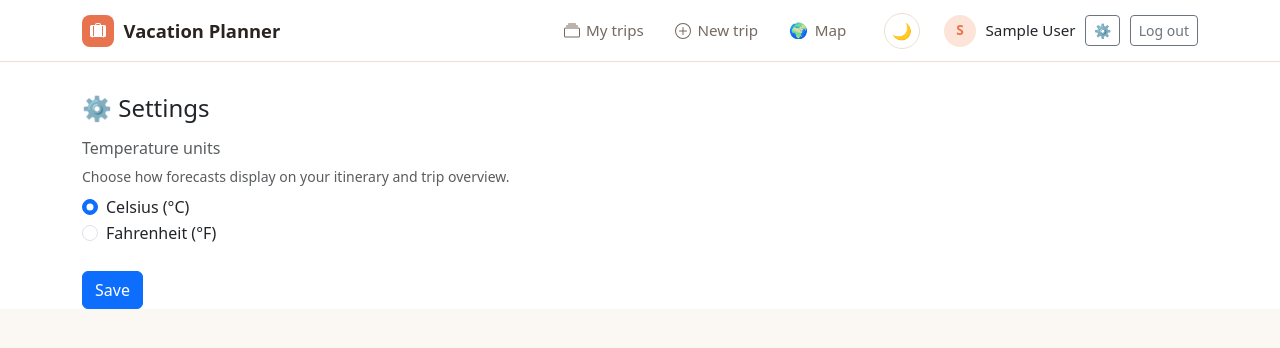
After one commit to jsoash-home/Trip-Planner, a Flask app: page /settings in a window 1280 px wide. The commit adds this page. Shown: the top 348 px of the page. Run offline with Flask 3, Linux system fonts and the light colour scheme; the visitor is signed in with stand-in values (Sample User, id 1); data that the repository does not hold is empty; parts of the project's set-up code (start-up, migrations or seed data) failed here and were passed over.

Commit message:
feat: /settings page with weather units toggle

```diff
--- a/app.py
+++ b/app.py
@@ -814,6 +814,23 @@ def logout():
     return redirect(url_for("index"))
 
 
+@app.route("/settings", methods=["GET", "POST"])
+@login_required
+def settings():
+    """User preferences page. Currently surfaces weather_units; B3 will
+    extend with home currency."""
+    if request.method == "POST":
+        chosen = (request.form.get("weather_units") or "").strip()
+        if chosen not in ("metric", "imperial"):
+            flash("Invalid units selection.", "danger")
+            return render_template("settings.html")
+        current_user.weather_units = chosen
+        db.session.commit()
+        flash("Settings updated.", "info")
+        return redirect(url_for("settings"))
+    return render_template("settings.html")
+
+
 # ─── Trips ──────────────────────────────────────────────────────────
 @app.route("/trips")
 @login_required
--- a/templates/base.html
+++ b/templates/base.html
@@ -272,6 +272,9 @@
             {% endif %}
           </span>
           <span>{{ current_user.name }}</span>
+          <a class="btn btn-outline-secondary btn-sm"
+             href="{{ url_for('settings') }}"
+             aria-label="Settings">⚙️</a>
           <a class="btn btn-outline-secondary btn-sm" href="{{ url_for('logout') }}">Log out</a>
         </div>
       {% endif %}
--- /dev/null
+++ b/templates/settings.html
@@ -0,0 +1,41 @@
+{% extends "base.html" %}
+{% block title %}Settings · Vacation Planner{% endblock %}
+
+{% block content %}
+<h1 class="h4 mb-3">⚙️ Settings</h1>
+
+<form method="post" action="{{ url_for('settings') }}" class="vp-settings-form">
+  <fieldset class="mb-4">
+    <legend class="h6 text-muted">Temperature units</legend>
+    <p class="small text-muted mb-2">
+      Choose how forecasts display on your itinerary and trip overview.
+    </p>
+
+    <div class="form-check">
+      <input class="form-check-input"
+             type="radio"
+             name="weather_units"
+             id="weather_units_metric"
+             value="metric"
+             {% if current_user.weather_units != "imperial" %}checked{% endif %}>
+      <label class="form-check-label" for="weather_units_metric">
+        Celsius (°C)
+      </label>
+    </div>
+
+    <div class="form-check">
+      <input class="form-check-input"
+             type="radio"
+             name="weather_units"
+             id="weather_units_imperial"
+             value="imperial"
+             {% if current_user.weather_units == "imperial" %}checked{% endif %}>
+      <label class="form-check-label" for="weather_units_imperial">
+        Fahrenheit (°F)
+      </label>
+    </div>
+  </fieldset>
+
+  <button type="submit" class="btn btn-primary">Save</button>
+</form>
+{% endblock %}
```
Also changed, not shown: tests/test_routes.py (+47 -0 lines).
